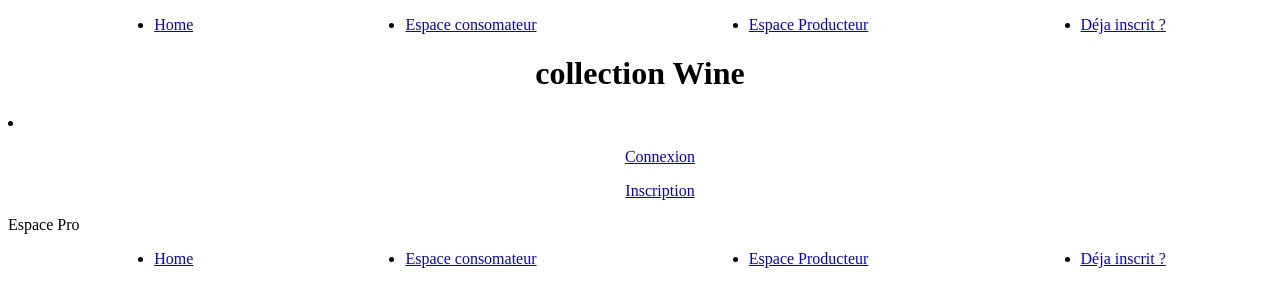
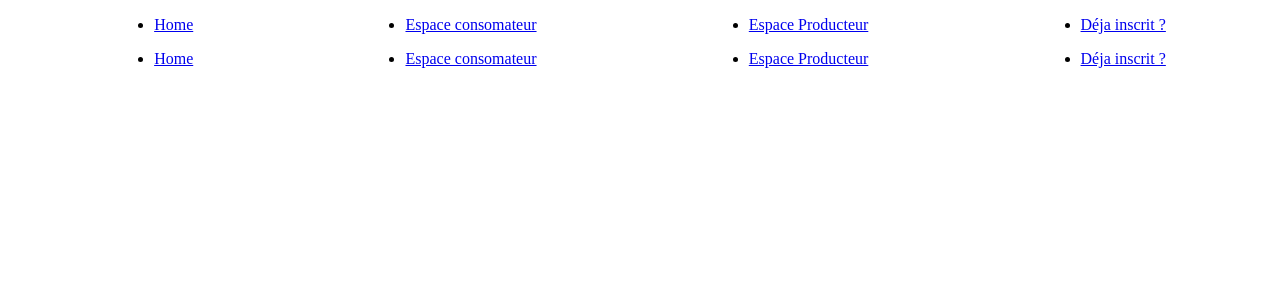
Before and after one commit to lenny-vazeille/api, a Symfony app: template templates/home_page/collection_wine.html.twig in a window 1280 px wide. Shown: the top 307 px of the page. Run offline with Twig, Linux system fonts and the light colour scheme; the template is opened without the code that fills it, so the values that code supplies are empty; some libraries are stand-ins or nearby versions.

Commit message:
update template logic

```diff
--- a/templates/home_page/collection_wine.html.twig
+++ b/templates/home_page/collection_wine.html.twig
@@ -5,19 +5,7 @@
 {% endblock %}
 
 {% block body %}
-    <header>
-        <div class="title_header">
-            <h1>collection Wine</h1>
-                <li>
-                    <ul class="connexion_header"><a href="#">Connexion</a></ul>
-                    <ul class="connexion_header"><a href="#">Inscription</a></ul>
-                    <p>Espace Pro</p>
 
-
-                </li>
-        </div>
-
-    </header>
 
 
 {% endblock %}
```
Also changed, not shown: templates/comments/comments.html.twig (added), templates/users/users.html.twig (added), templates/wine_red/wine_red.html.twig (renamed from templates/home_page/wine_red.html.twig), templates/wine_rose/wine_rose.html.twig (renamed from templates/home_page/wine_rose.html.twig), templates/wine_white/wine_white.html.twig (renamed from templates/home_page/wine_white.html.twig).
